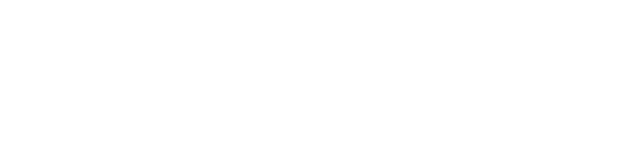
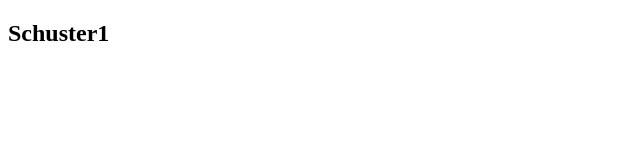
Before and after one commit to Jugyeu/schuster1, a plain HTML site: page index.html in a window 1280 px wide. Shown: the whole page, without its empty margins (0-640 px from the left). Drawn offline with Linux system fonts and the light colour scheme.

Commit message:
přidání nadpisu

```diff
--- a/index.html
+++ b/index.html
@@ -4,6 +4,6 @@
     <meta charset="utf-8">
 </head>
 <body>
-
+    <h2>Schuster1</h2>
 </body>
 </html>
```
